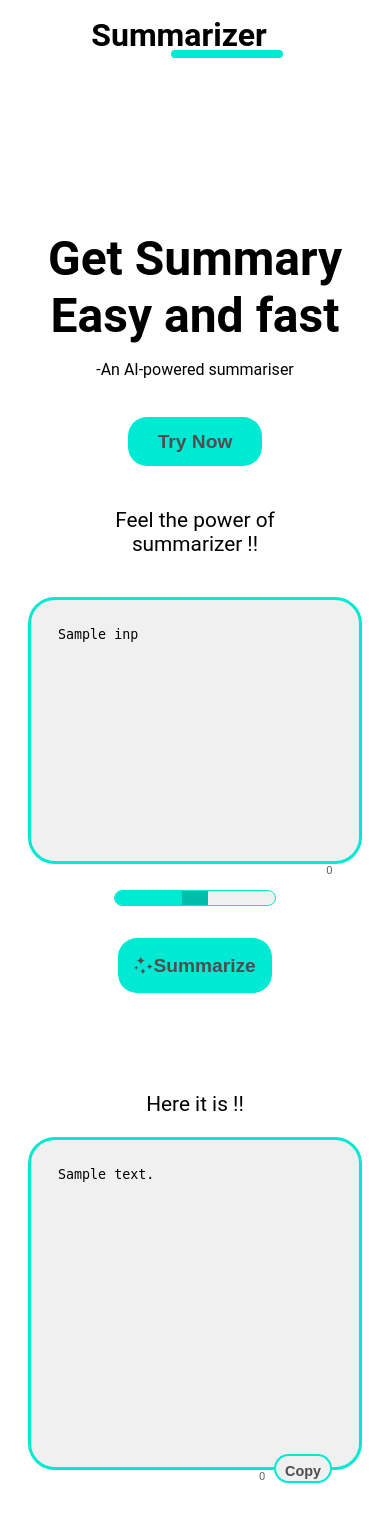
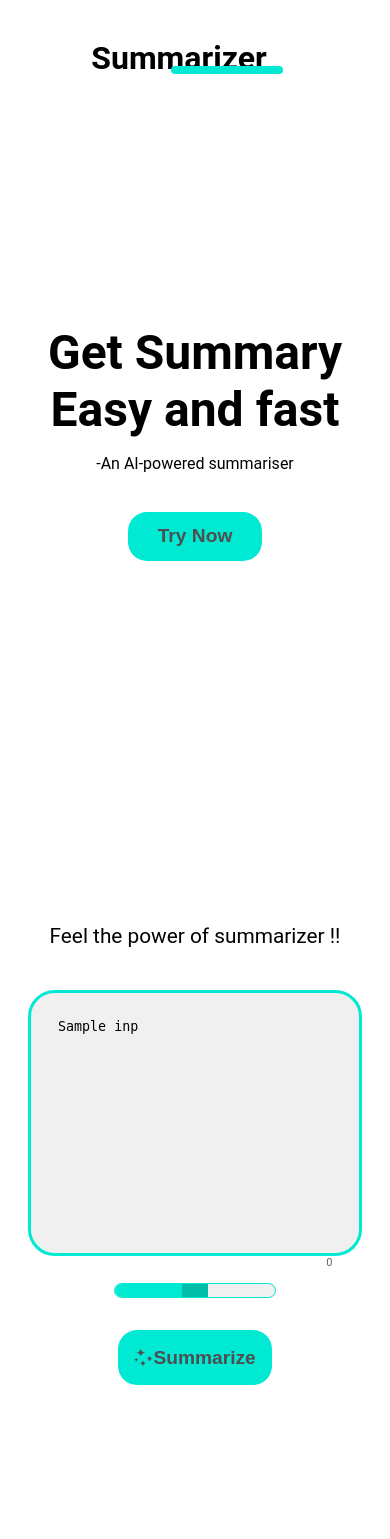
Before and after one commit to ridhullal/summarizer, a Flask app: template templates/index.html in a window 390 px wide. After the commit the page ends 1385 px from the top, so only its background shows below. Run offline with Flask 2, Linux system fonts and the light colour scheme; the template is opened without the code that fills it: most values are stand-ins (such as "Sample title", 1, 10 or a date in 2020); some libraries are stand-ins or nearby versions.

Commit message:
reload issue fixes

```diff
--- a/static/css/main.css
+++ b/static/css/main.css
@@ -18,6 +18,7 @@ header {
   background-color: white;
   width: 100%;
   padding: 1em;
+  height: 10vh;
 }
 
 .container {
@@ -43,6 +44,8 @@ a {
 .hero {
   display: flex;
   justify-content: space-around;
+  padding-top: 3em;
+  height: 90vh;
 }
 .hero-text {
   margin-top: 10em;
@@ -83,7 +86,7 @@ a {
 }
 
 .heading h3 {
-  margin: 2em;
+  margin-bottom: 2em;
   font-size: 2rem;
   font-weight: 400;
 }
@@ -268,7 +271,7 @@ input[type="range"]::-webkit-slider-thumb {
     margin: auto;
   }
   .logo-under {
-    margin-top: 2.1em;
+    margin-top: 3.1em;
     width: 7em;
     height: 0.5em;
   }
@@ -288,6 +291,9 @@ input[type="range"]::-webkit-slider-thumb {
 @media (max-width: 550px) {
   #input-textarea {
     width: 25em;
+  }
+  .logo-under {
+    margin-top: 3.1em;
   }
   .input-count {
     margin-left: 24em;
--- /dev/null
+++ b/static/js/form.js
@@ -0,0 +1,21 @@
+$(document).ready(function(){
+
+$('#summarize-form').on('submit',function (e) {
+    e.preventDefault();
+     $.ajax({
+      type: 'post',
+      url: '/summarize',
+      data: $('#summarize-form').serialize(),
+      dataType:"json",
+      success:function (data)
+      {
+          console.log(data)
+        $('#output').replaceWith(data)
+        window.location.hash = "#outputcount";
+      }
+      });
+
+
+
+     });
+    })
--- a/summerizer.py
+++ b/summerizer.py
@@ -15,8 +15,7 @@ def index():
 @app.route('/summarize', methods=['POST'])
 def summarize_text():
     inp=request.form['textinp']
-    if inp == "":
-        inp = "Type something Here to get result"
+
 
     #scraped_data = urllib.request.urlopen("https://en.wikipedia.org/wiki/Kerala")
     #article = scraped_data.read()
@@ -67,8 +66,8 @@ def summarize_text():
     summary = ' '.join(summary_sentences)
     print(summary)
 
-
-    return render_template("index.html",summary = summary,inp=inp)
+    return jsonify('',render_template("output-textarea.html",summary = summary,inp=inp))
+    # return render_template("index.html",summary = summary,inp=inp)
 
 
 
--- a/templates/index.html
+++ b/templates/index.html
@@ -8,6 +8,8 @@
 
     <link rel="stylesheet" href="../static/css/main.css" />
     <script src="../static/js/main.js"></script>
+    <script src="https://ajax.googleapis.com/ajax/libs/jquery/3.1.0/jquery.min.js"></script>
+    <script src="../static/js/form.js"></script>
   </head>
   <body>
     <div class="container">
@@ -54,33 +56,20 @@
             cols="30"
             rows="10"
             oninput="countWord()"
+            required
             placeholder="Please type somthing here..."
           ></textarea>
           {% endif %}
           <p class="input-count" id="inputcount">0</p>
           <input type="range" name="" id="input-range" />
-          <button class="submit">
+          <button class="submit" id="submit">
             <span><img src="./static/images/Vector.png" alt="" /></span>
             Summarize
           </button>
         </form>
       </section>
-      {% if summary: %}
-      <section class="output">
-        <h3>Here it is !!</h3>
-        <textarea
-          name=""
-          id="output-textarea"
-          oninput="countWordOutput()"
-          cols="30"
-          rows="10"
-        >
-{{summary}}</textarea
-        >
-        <button onclick="myCopyFunction()" class="copy">Copy</button>
-        <p class="count-output" id="outputcount">0</p>
-      </section>
-      {% endif %}
+
+      <section class="output" id="output"></section>
     </div>
   </body>
 </html>
```
Also changed, not shown: templates/output-textarea.html (added, +14 -0 lines).
